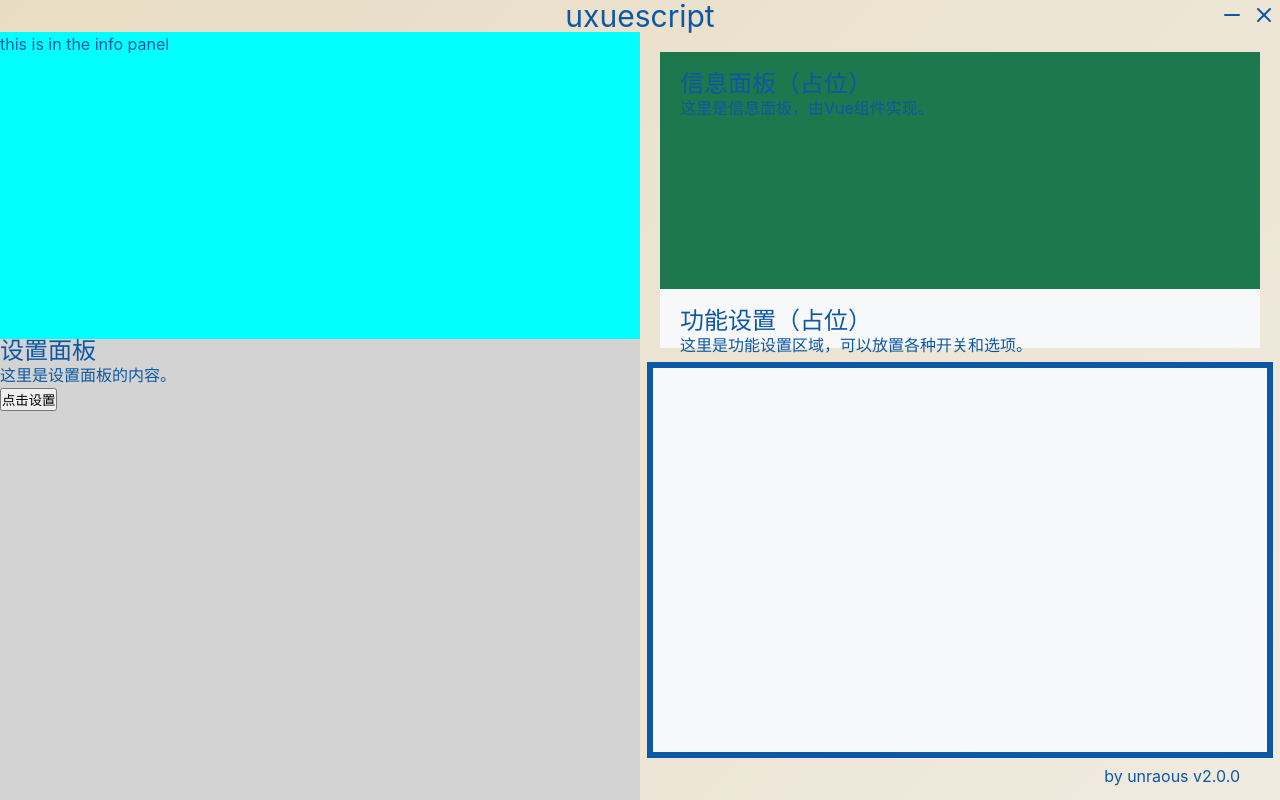
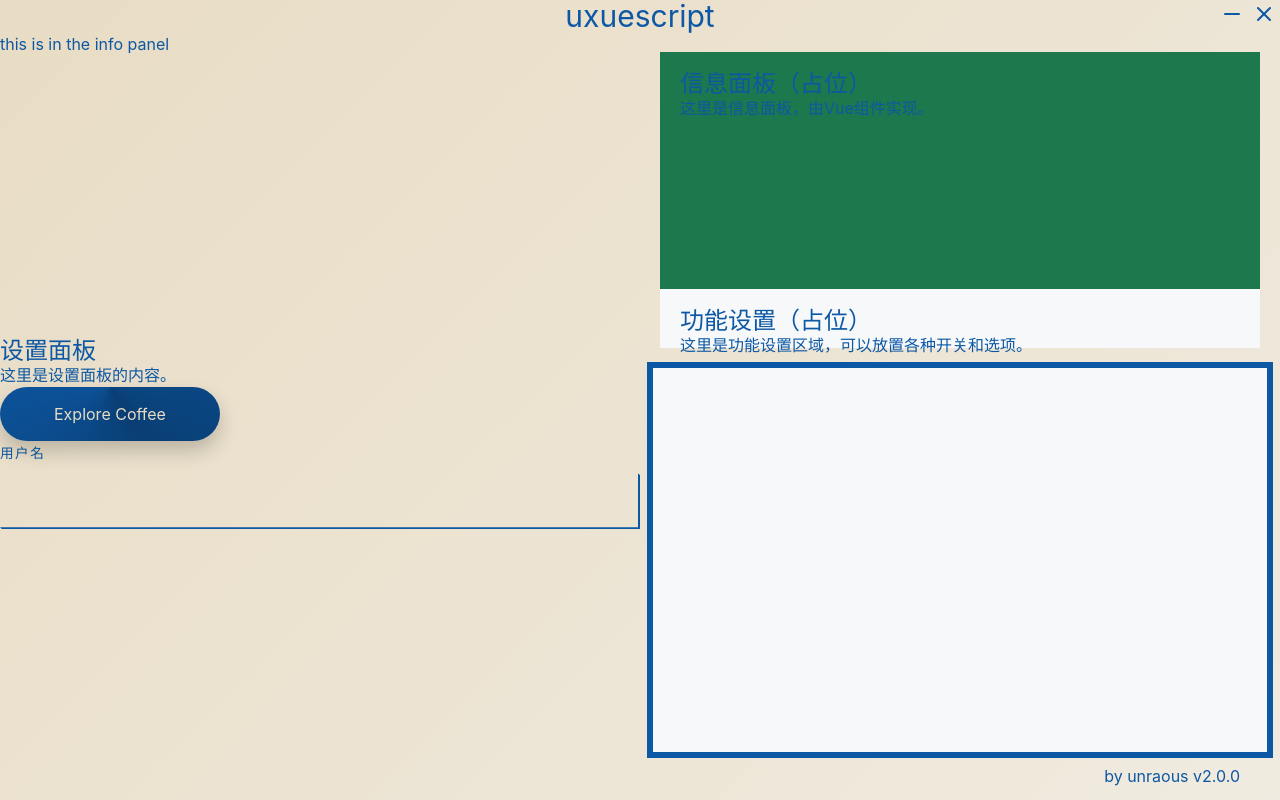
Before and after one commit to unraous/uxs-rs, a Vue app: page / in a window 1280 px wide. Built offline with nearby package versions, Linux system fonts and the light colour scheme; a web font is replaced by a local one.

Commit message:
feat(frontend): add base button & text input box

```diff
--- a/src-tauri/tauri.conf.json
+++ b/src-tauri/tauri.conf.json
@@ -5,7 +5,7 @@
   "identifier": "top.unraous.uxs",
   "build": {
     "beforeDevCommand": "npm run dev",
-    "devUrl": "http://localhost:1420",
+    "devUrl": "http://localhost:1425",
     "beforeBuildCommand": "npm run build",
     "frontendDist": "../dist"
   },
--- a/src/App.vue
+++ b/src/App.vue
@@ -35,14 +35,9 @@ import MainLayout from '@/layouts/TheMainLayout.vue';
   -webkit-text-size-adjust: 100%;
 }
 
-.glitch-mask {
-  position: fixed;
-  top: 0;
-  left: 0;
-  width: 100vw;
-  height: 100vh;
-  z-index: 9999;
-  pointer-events: none;
-  mix-blend-mode: screen;
+button, input, select, textarea {
+  font-family: inherit;
+  font-size: inherit;
 }
+
 </style>
--- a/src/components/common/BaseButton.vue
+++ b/src/components/common/BaseButton.vue
@@ -0,0 +1,120 @@
+<script setup lang="ts">
+import { ref } from 'vue';
+
+const ripples = ref<{ id: number; x: number; y: number; size: number }[]>([]);
+let rippleCount = 0;
+
+const createRipple = (event: MouseEvent) => {
+  const button = event.currentTarget as HTMLElement;
+  const rect = button.getBoundingClientRect();
+
+  const size = Math.max(rect.width, rect.height) * 2.5;
+
+  const x = event.clientX - rect.left - size / 2;
+  const y = event.clientY - rect.top - size / 2;
+
+  const id = rippleCount++;
+  ripples.value.push({ id, x, y, size });
+
+  // 3. 动画完成后自动清理 DOM (同步 CSS 的 0.6s)
+  setTimeout(() => {
+    ripples.value = ripples.value.filter(r => r.id !== id);
+  }, 600);
+};
+
+</script>
+
+<template>
+  <button class="base-button" @mousedown="createRipple">
+    <div class="content">
+      <slot><span class="text">Explore Coffee</span></slot>
+    </div>
+
+    <span
+      v-for="ripple in ripples"
+      :key="ripple.id"
+      class="ripple"
+      :style="{
+        left: ripple.x + 'px',
+        top: ripple.y + 'px',
+        width: ripple.size + 'px',
+        height: ripple.size + 'px'
+      }"
+    ></span>
+  </button>
+</template>
+
+<style scoped>
+.base-button {
+  --height: 54px;
+
+  --brand-color: #0d58a4;
+  --color-mid: var(--brand-color);
+  --color-dark: color-mix(in srgb, var(--brand-color), black 30%);
+  --color-light: color-mix(in srgb, var(--brand-color), white 60%);
+
+  --text-color: #e8dcc4;
+
+  height: var(--height);
+  padding: 0 calc(var(--height));
+  border-radius: calc(var(--height) / 2);
+
+  color: var(--text-color);
+  background: conic-gradient(
+    from 145deg at 50% 0%,
+    var(--color-dark) 0deg,
+    var(--color-mid) 160deg,
+    var(--color-light) 180deg,
+    var(--color-mid) 200deg,
+    var(--color-dark) 360deg
+  );
+
+  border: none;
+  cursor: pointer;
+  display: flex;
+  align-items: center;
+  justify-content: center;
+  transition: all 0.3s ease;
+  box-shadow: 0 10px 20px rgba(0, 0, 0, 0.2);
+  position: relative;
+  overflow: hidden;
+}
+
+/* 涟漪圆样式 */
+.ripple {
+  position: absolute;
+  background: rgba(255, 255, 255, 0.4); /* 白色半透明 */
+  border-radius: 50%;
+  pointer-events: none; /* 必须：确保不阻挡后续的 click 事件 */
+  transform: scale(0);
+  animation: ripple-animation 0.6s ease-out;
+}
+
+@keyframes ripple-animation {
+  from {
+    transform: scale(0);
+    opacity: 1;
+  }
+  to {
+    transform: scale(1);
+    opacity: 0;
+  }
+}
+
+.content {
+  position: relative;
+  z-index: 1; /* 确保文字始终在白圆上方 */
+}
+
+/* 交互效果 */
+.base-button:hover {
+  filter: brightness(1.15);
+  transform: scale(1.05);
+  box-shadow: 0 12px 25px rgba(0, 0, 0, 0.3);
+}
+
+.base-button:active {
+  transform: scale(0.95);
+}
+
+</style>
--- /dev/null
+++ b/src/components/common/BaseTextBox.vue
@@ -0,0 +1,138 @@
+<template>
+  <div class="base-text-box">
+    <label v-if="label" :for="inputId" class="label">{{ label }}</label>
+    <div class="input-container">
+      <input
+        :id="inputId"
+        :value="modelValue"
+        :type="type || 'text'"
+        :placeholder="placeholder"
+        class="input-field"
+        @input="onInput"
+      />
+      <!-- L 型 3D 阴影外壳 -->
+      <div class="shadow-shell"></div>
+    </div>
+  </div>
+</template>
+
+<script setup lang="ts">
+import { computed } from 'vue';
+
+const props = defineProps<{
+  modelValue: string;
+  label?: string;
+  placeholder?: string;
+  type?: string;
+  id?: string;
+}>();
+
+const emit = defineEmits(['update:modelValue']);
+const inputId = computed(() => props.id || `input-${Math.random().toString(36).slice(2, 9)}`);
+
+const onInput = (event: Event) => {
+  const target = event.target as HTMLInputElement;
+  emit('update:modelValue', target.value);
+};
+</script>
+
+<style scoped>
+.base-text-box {
+  --brand-color: #0d58a4;
+  --contrast-border: color-mix(in srgb, var(--brand-color), black 30%);
+  --base-thickness: 2px;    /* 初始 L 边框厚度 */
+  --lift-thickness: 8px;    /* 抬升后的阴影厚度 */
+
+  display: flex;
+  flex-direction: column;
+  gap: 8px;
+  width: 100%;
+}
+
+.label {
+  color: var(--brand-color);
+  font-weight: 800;
+  font-size: 0.85rem;
+  letter-spacing: 1.5px;
+  text-transform: uppercase;
+}
+
+.input-container {
+  position: relative;
+  width: 100%;
+  /* 为右侧和下方的阴影预留空间，防止容器尺寸抖动 */
+  padding-right: var(--lift-thickness);
+  padding-bottom: var(--lift-thickness);
+}
+
+.input-field {
+  width: 100%;
+  height: 48px;
+  padding: 0 12px;
+  background-color: var(--bg-color); /* 给输入框一个底色，增强实体感 */
+  color: var(--brand-color);
+  border: 0px;
+  border-radius: 0;
+  outline: none;
+  font-size: 1.1rem;
+  font-weight: 600;
+  position: relative;
+  z-index: 5;
+
+  transition: all 0.2s cubic-bezier(0.2, 0, 0, 1);
+}
+
+/* 焦点状态：输入框向左上微移，模拟“离地” */
+.input-field:focus {
+  transform: translate(-3px, -3px);
+  border-color: var(--contrast-border);
+}
+
+/* L 型 3D 外壳 */
+.shadow-shell {
+  position: absolute;
+  /* 初始紧贴输入框 */
+  top: 0;
+  left: 0;
+  width: 100%;
+  height: 100%;
+  background: var(--brand-color);
+  z-index: 1;
+  pointer-events: none;
+
+  /*
+    初始厚度变量
+    使用 clip-path 绘制 45 度斜角的 L 形
+  */
+  --t: var(--base-thickness);
+  clip-path: polygon(
+    calc(100% - var(--t)) 0,     /* 右侧内起点 (右上) */
+    100% var(--t),               /* 右侧外顶点 (斜切起点) */
+    100% 100%,                   /* 右下总外角 */
+    var(--t) 100%,               /* 下侧外顶点 (斜切终点) */
+    0 calc(100% - var(--t)),     /* 下侧内起点 (左下) */
+    calc(100% - var(--t)) calc(100% - var(--t)) /* 内拐角 */
+  );
+
+  transition:
+    clip-path 0.2s cubic-bezier(0.2, 0, 0, 1),
+    background 0.2s ease,
+    transform 0.2s cubic-bezier(0.2, 0, 0, 1);
+}
+
+/* 选中或悬停时的变化 */
+.input-field:focus ~ .shadow-shell {
+  --t: var(--lift-thickness);
+  background: var(--contrast-border);
+  /* 阴影外壳稍微向右下张开，配合输入框的左上移，形成完美抬升感 */
+  transform: translate(2px, 2px);
+}
+
+.input-field:hover ~ .shadow-shell {
+  background: var(--contrast-border);
+}
+
+.input-field::placeholder {
+  color: color-mix(in srgb, var(--brand-color), transparent 60%);
+}
+</style>
--- a/src/components/panels/TheSettingsPanel.vue
+++ b/src/components/panels/TheSettingsPanel.vue
@@ -1,25 +1,24 @@
 <script setup lang="ts">
-const onClickSettingButton = () => {
-  alert('这是一个设置按钮');
-};
+import { ref } from 'vue';
+import BaseButton from '../common/BaseButton.vue';
+import BaseTextBox from '../common/BaseTextBox.vue';
 
-
+const userName = ref('');
 </script>
 
 <template>
   <div class="setting-panel">
     <h2>设置面板</h2>
     <p>这里是设置面板的内容。</p>
-    <button @click="onClickSettingButton">
-      <span>点击设置</span>
-    </button>
+    <BaseButton>
+    </BaseButton>
+    <BaseTextBox v-model="userName" label="用户名" />
   </div>
 </template>
 
 <style scoped>
 .setting-panel {
   flex: 1;
-  background-color: lightgray;
 }
 
 </style>
--- a/src/views/TheLeftView.vue
+++ b/src/views/TheLeftView.vue
@@ -14,12 +14,12 @@ import TheSettingsPanel from '@/components/panels/TheSettingsPanel.vue';
   flex: 1;
   display: flex;
   flex-direction: column;
-  background-color: yellow;
+  background-color: transparent;
 }
 
 .info-panel {
   height: 40%;
-  background-color: cyan;
+  background-color: transparent;
 }
 
 
--- a/vite.config.ts
+++ b/vite.config.ts
@@ -21,7 +21,7 @@ export default defineConfig(async () => ({
   clearScreen: false,
   // 2. tauri expects a fixed port, fail if that port is not available
   server: {
-    port: 1420,
+    port: 1425,
     strictPort: true,
     host: host || false,
     hmr: host
```
